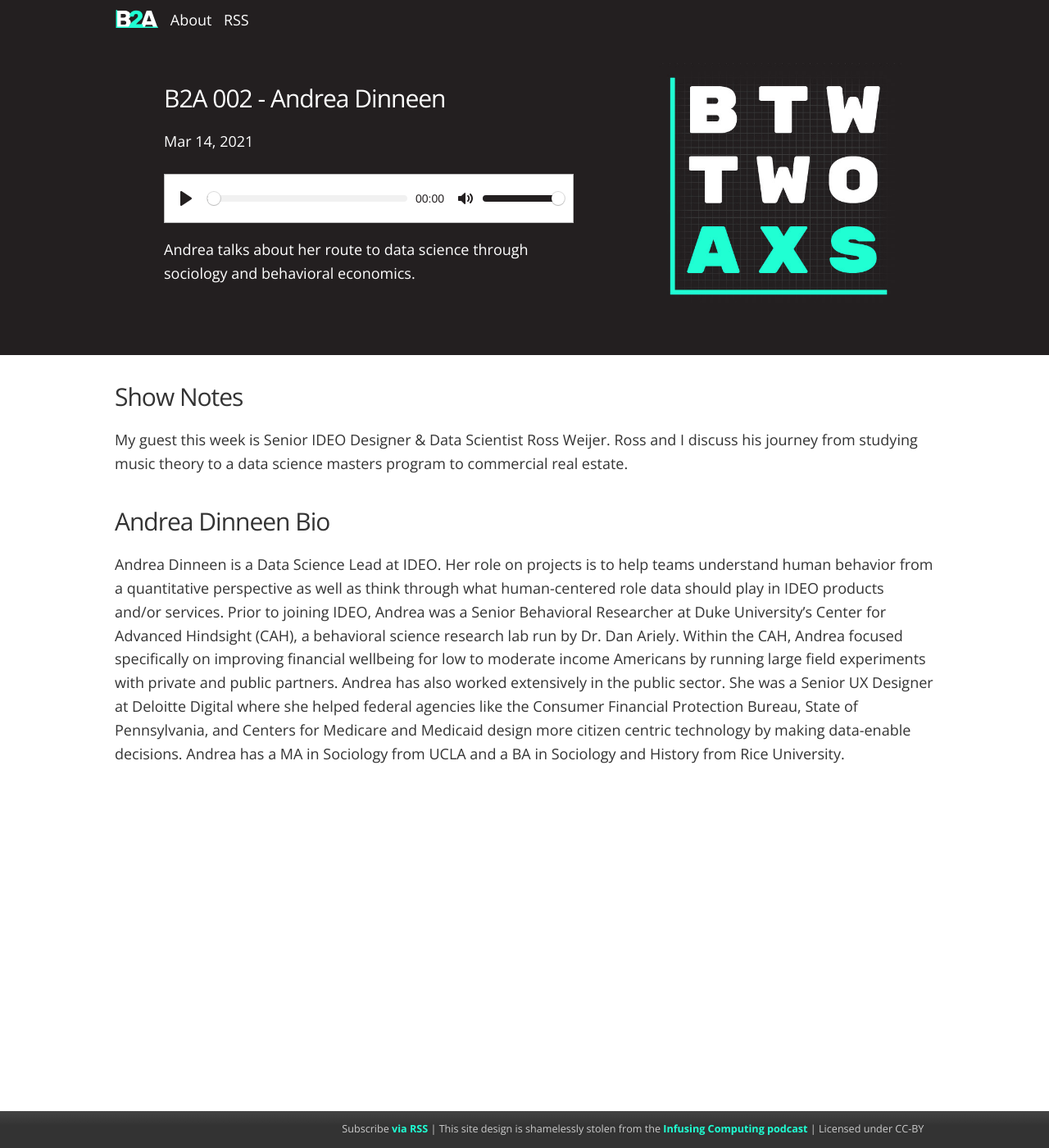
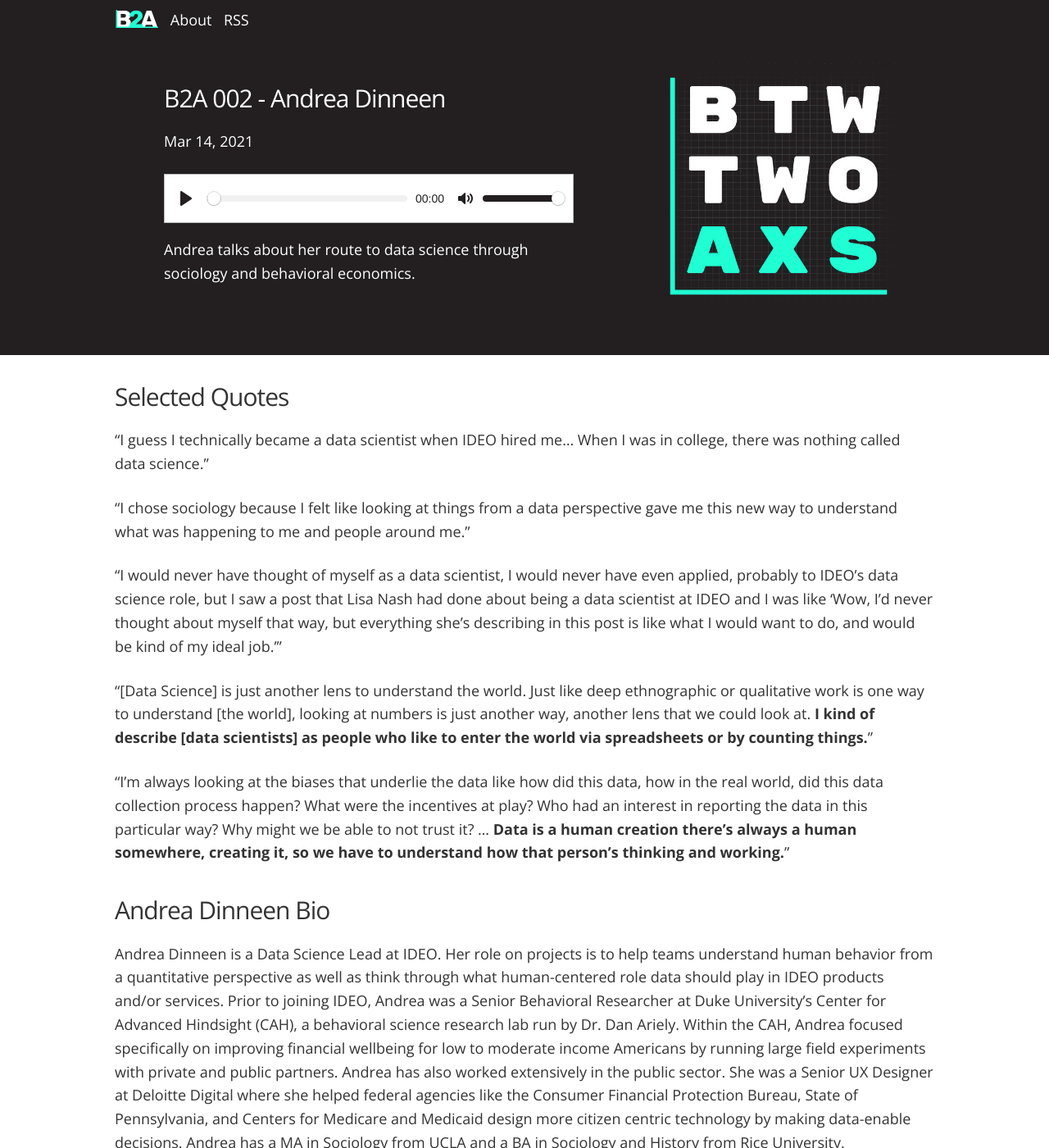
Before and after one commit to chrisjkuch/chrisjkuch.github.io, a Jekyll site: the page built from _posts/2021-03-15-B2A002.md, in a window 1280 px wide and 1400 px high. Shown: the whole window at 82% size. Built offline with Jekyll 4.4.1, drawn with Linux system fonts in a browser that asks for light colours.

Commit message:
fix bad info

```diff
--- a/_posts/2021-03-15-B2A002.md
+++ b/_posts/2021-03-15-B2A002.md
@@ -5,18 +5,26 @@
 file: https://drive.google.com/u/0/uc?id=1GIe3Wt4sA67cstsEZVELsMF2eEGi8GeQ
 summary: "IDEO Design Lead & Data Scientist Andrea Dinneen talks about her journey from sociology and behavioral economics to data science."
 description: "Andrea talks about her route to data science through sociology and behavioral economics."
-duration: "24:27"
-length: "366"
+duration: "12:42"
+length: "762"
 explicit: "no"
 keywords: ""
 block: "no"
 voices: "Chris Kucharczyk, Andrea Dinneen"
 ---
 
-## Show Notes
+## Selected Quotes
 
-My guest this week is Senior IDEO Designer & Data Scientist Ross Weijer. Ross and I discuss his
-journey from studying music theory to a data science masters program to commercial real estate.
+“I guess I technically became a data scientist when IDEO hired me... When I was in college, there was nothing called data science.”
+
+“I chose sociology because I felt like looking at things from a data perspective gave me this new way to understand what was happening to me and people around me.”
+
+“I would never have thought of myself as a data scientist, I would never have even applied, probably to IDEO’s data science role, but I saw a post that Lisa Nash had done about being a data scientist at IDEO and I was like ‘Wow, I'd never thought about myself that way, but everything she's describing in this post is like what I would want to do, and would be kind of my ideal job.’”
+
+“[Data Science] is just another lens to understand the world. Just like deep ethnographic or qualitative work is one way to understand [the world], looking at numbers is just another way, another lens that we could look at. **I kind of describe [data scientists] as people who like to enter the world via spreadsheets or by counting things.**”
+
+“I'm always looking at the biases that underlie the data like how did this data, how in the real world, did this data collection process happen? What were the incentives at play? Who had an interest in reporting the data in this particular way? Why might we be able to not trust it? … **Data is a human creation there's always a human somewhere, creating it, so we have to understand how that person's thinking and working.**”
+
 
 ## Andrea Dinneen Bio
 
```
